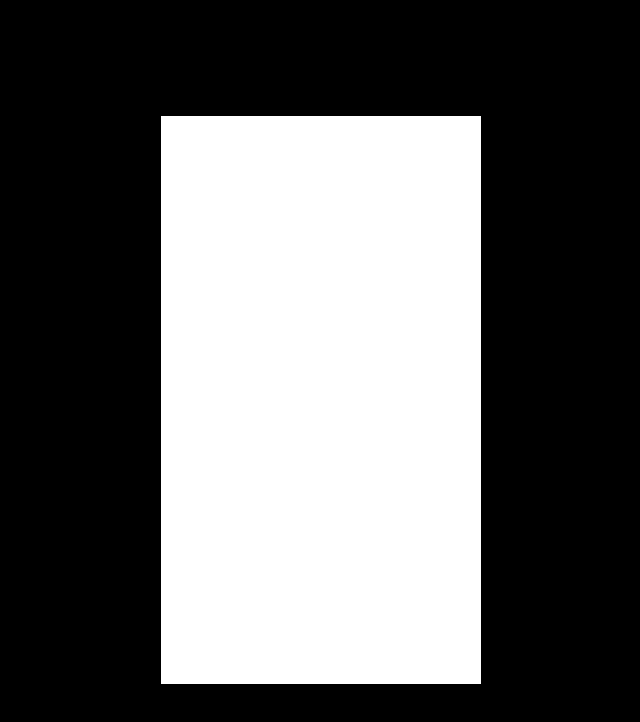
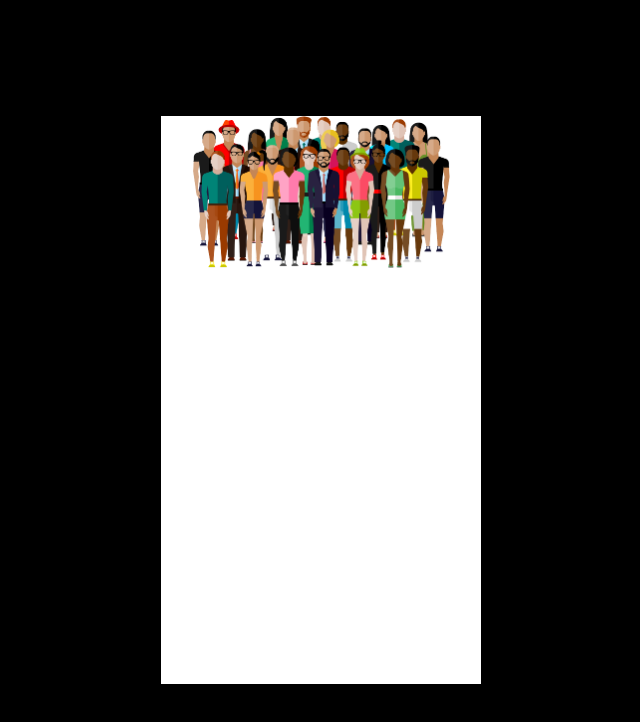
Before and after one commit to huangyhmax/H5Webapp, a plain HTML site: page test-H5ComponentBase.html in a window 1280 px wide. Shown: the whole page, without its empty margins (319-959 px from the left). Drawn offline with Linux system fonts and the light colour scheme.

Commit message:
完成基本图文组件H5ComponentBase的参数设置

```diff
--- a/css/H5ComponentBase.css
+++ b/css/H5ComponentBase.css
@@ -1 +1,6 @@
 /*基本图文组件样式*/
+.h5_component{
+    background-size: 100%;
+    background-repeat: no-repeat;
+    position: absolute;
+}
--- a/js/H5ComponentBase.js
+++ b/js/H5ComponentBase.js
@@ -1 +1,24 @@
 /*基本图文组件交互*/
+/*构造函数*/
+var H5Component = function(name,cfg){
+    var cfg= cfg || {};
+    var id=('h5_component'+Math.random()*100).replace('.','_');
+    var clsn='h5_component_'+cfg.type+' h5_component_name_'+name;
+    var component=$('<div class="h5_component '+clsn+'" id="'+id+'"></div>')
+
+
+    /*如果有cfg.text*/
+    cfg.text   && component.text(cfg.text)
+    cfg.width  && component.width(cfg.width/2)
+    cfg.height && component.height(cfg.height/2)
+    // cfg.css && component.css(cfg.css)
+    cfg.bg && component.css('backgroundImage','url('+cfg.bg+')')
+    if(cfg.center){
+        component.css({
+            marginLeft:(cfg.width/4*(-1))+'px', /*写margin-left无效，要写为marginLeft*/
+            left:'50%'
+        })
+    }
+    return component;
+
+}
--- a/test-H5ComponentBase.html
+++ b/test-H5ComponentBase.html
@@ -5,6 +5,7 @@
     <meta name="viewport" content="width=device-width, initial-scale=1.0">
     <meta http-equiv="X-UA-Compatible" content="ie=edge">
     <title>Document</title>
+    <script src="./js/jquery-3.2.1.min.js"></script>
     <link rel="stylesheet" type="text/css" href="./css/H5ComponentBase.css">
     <script type="text/javascript" src="./js/H5ComponentBase.js"></script>
     <style>
@@ -30,5 +31,24 @@
     <div class="iphone">
 
     </div>
+    <script>
+        $(function(){
+            var name="myName"
+            var cfg={
+                type:'base',
+                text:'',
+                width:514,
+                height:306,
+                bg:'./img/p1_people.png',
+                // css:{
+                //     // left:50,
+                //     top:50,
+                // },
+                center:true,
+            }
+            var H5 = new H5Component(name,cfg)
+            $('.iphone').append(H5);
+        })
+    </script>
 </body>
 </html>
```
Also changed, not shown: img/description_bg.gif (added), img/face_bg.png (added), img/face_img_left.png (added), img/face_img_right.png (added), img/face_logo.png (added), img/face_slogan.png (added), img/footer.png (added), img/p1_people.png (added), img/page_bg.png (added), img/page_caption_bg.png (added), img/tail_back.png (added), img/tail_logo.png (added), img/tail_share.png (added), img/tail_slogan.png (added).
